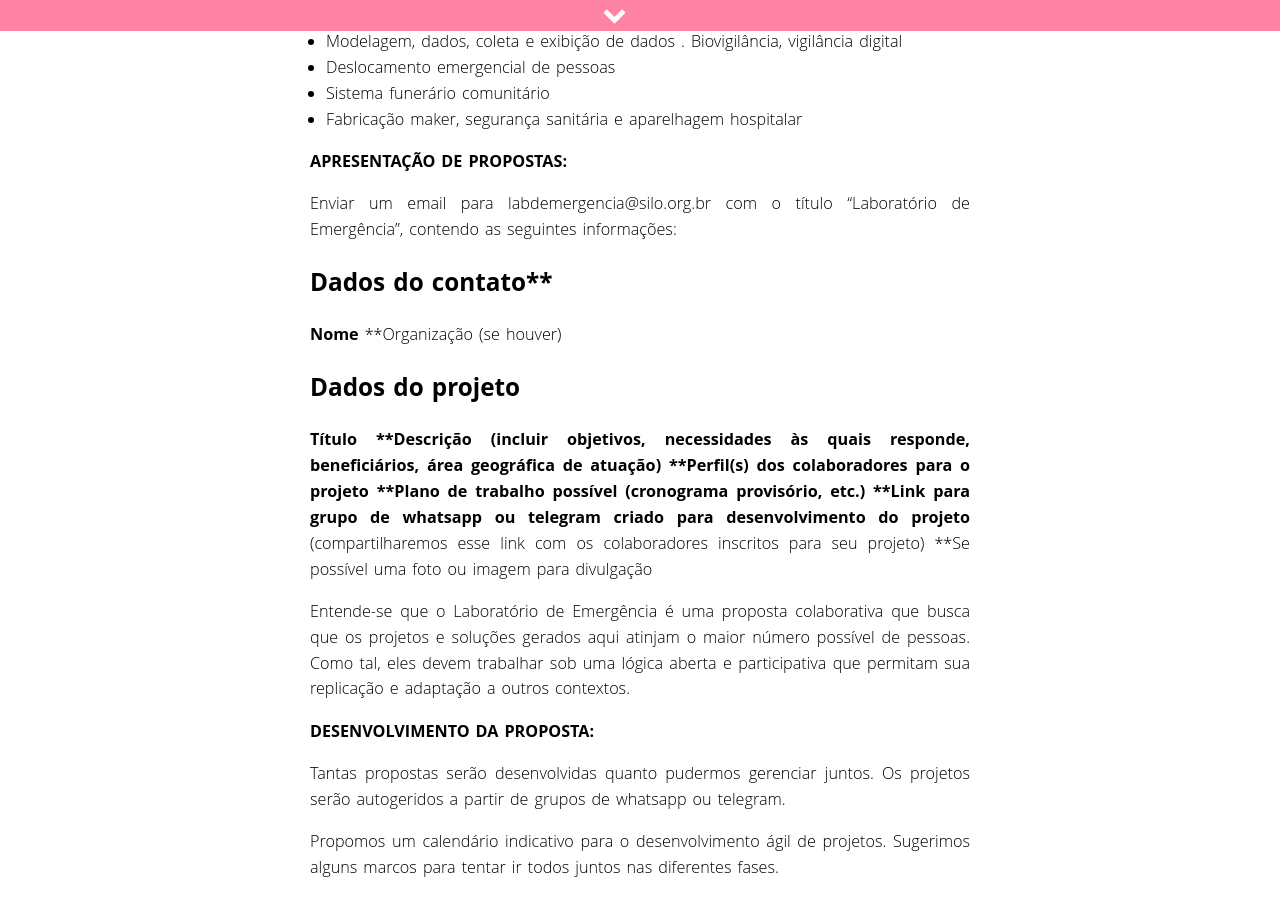
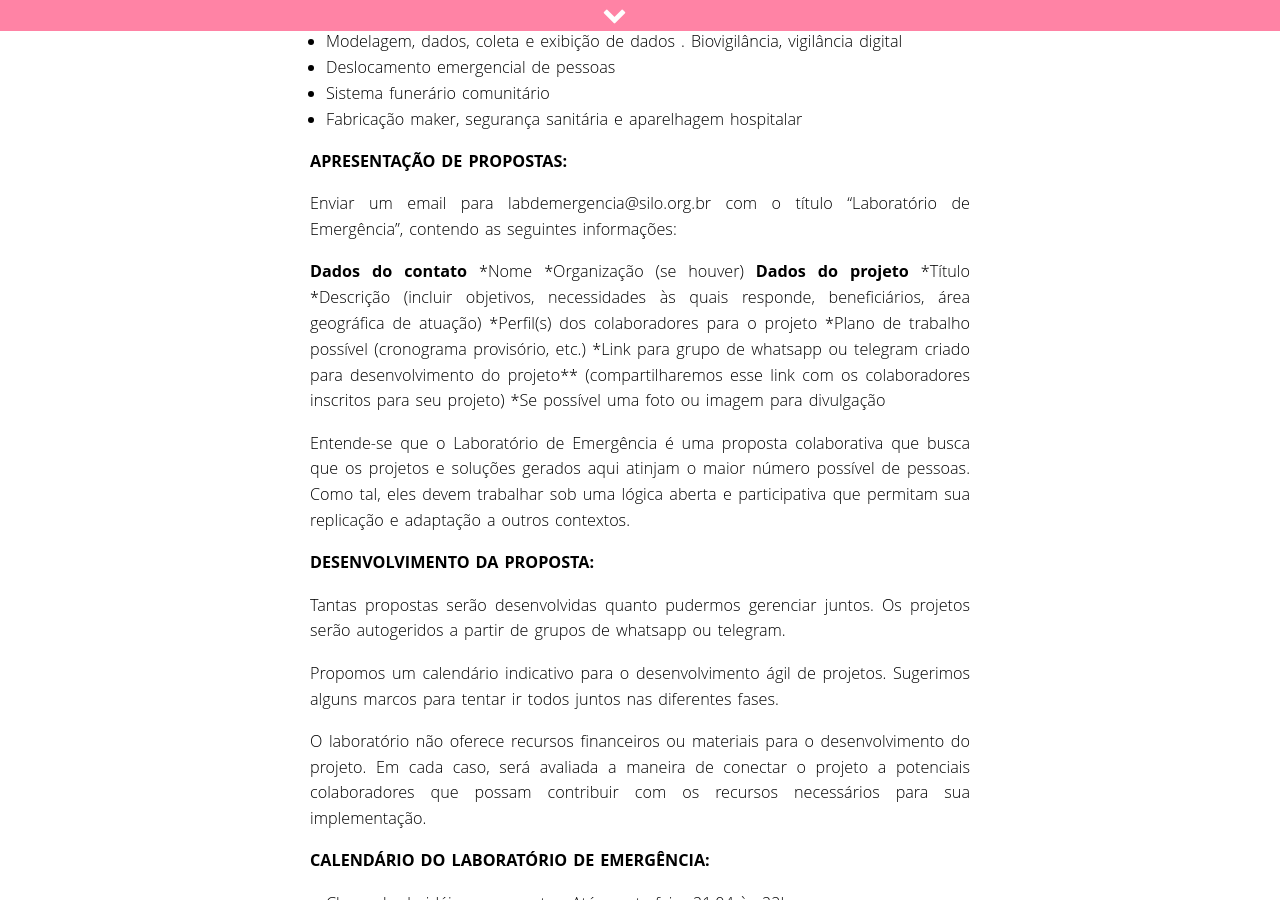
Before and after one commit to associacaosilo/labdeemergencia1ed, a Jekyll site: the page built from _pages/index.md, in a window 1280 px wide and 900 px high, scrolled down 1350 px. Built offline with Jekyll 4.4.1, drawn with Linux system fonts in a browser that asks for light colours; nearby versions of some CDN libraries.

```diff
--- a/_pages/index.md
+++ b/_pages/index.md
@@ -38,16 +38,16 @@ Esta chamada é dirigida a qualquer pessoa ou grupo interessado em apresentar p
 
 Enviar um email para labdemergencia@silo.org.br com o título “Laboratório de Emergência”, contendo as seguintes informações:
 
-## Dados do contato**
-**Nome**
-**Organização (se houver)
-## Dados do projeto
-**Título
-**Descrição (incluir objetivos, necessidades às quais responde, beneficiários, área geográfica de atuação)
-**Perfil(s) dos colaboradores para o projeto
-**Plano de trabalho possível (cronograma provisório, etc.)
-**Link para grupo de whatsapp ou telegram criado para desenvolvimento do projeto** (compartilharemos esse link com os colaboradores inscritos para seu projeto)
-**Se possível uma foto ou imagem para divulgação
+**Dados do contato**
+*Nome
+*Organização (se houver)
+**Dados do projeto**
+*Título
+*Descrição (incluir objetivos, necessidades às quais responde, beneficiários, área geográfica de atuação)
+*Perfil(s) dos colaboradores para o projeto
+*Plano de trabalho possível (cronograma provisório, etc.)
+*Link para grupo de whatsapp ou telegram criado para desenvolvimento do projeto** (compartilharemos esse link com os colaboradores inscritos para seu projeto)
+*Se possível uma foto ou imagem para divulgação
 
 Entende-se que o Laboratório de Emergência é uma proposta colaborativa que busca que os projetos e soluções gerados aqui atinjam o maior número possível de pessoas. Como tal, eles devem trabalhar sob uma lógica aberta e participativa que permitam sua replicação e adaptação a outros contextos.
 
```
